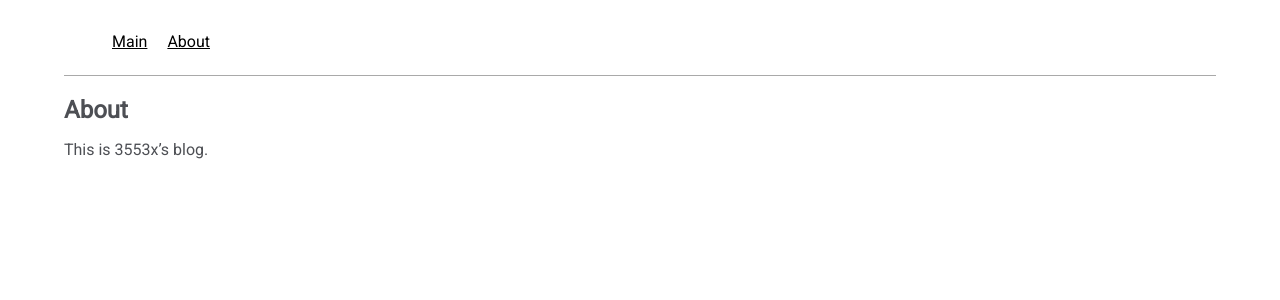
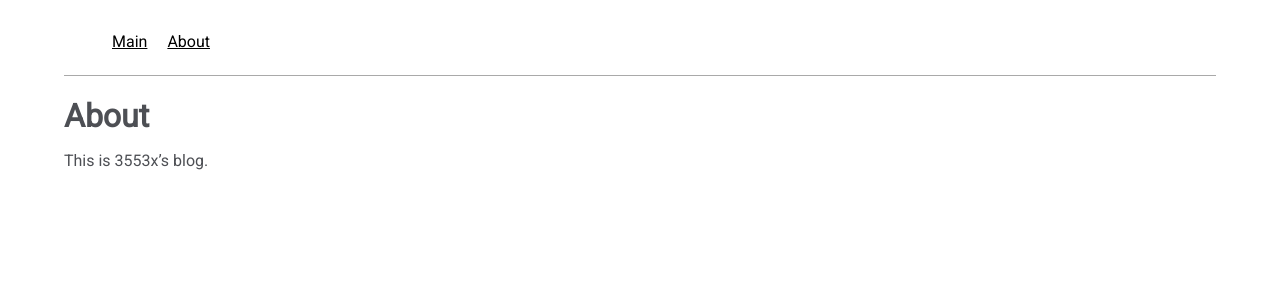
Before and after one commit to 3553x/3553x.github.io, a Jekyll site: the page built from about.md, in a window 1280 px wide. Shown: the top 300 px of the page. Built offline with Jekyll 4.4.1, drawn with Linux system fonts in a browser that asks for light colours.

Commit message:
Add layout for normal pages and add schema

```diff
--- /dev/null
+++ b/_layouts/page.html
@@ -0,0 +1,9 @@
+---
+layout: default
+---
+  <header>
+    <h1 class="post_title">{{ page.title }}</h1>
+  </header>
+  <main>
+  {{ content }}
+  </main>
--- a/_layouts/post.html
+++ b/_layouts/post.html
@@ -2,14 +2,14 @@
 layout: default
 ---
 
-<article>
+<article itemscope itemtype="http://schema.org/BlogPosting">
   <header>
-    <h1 class="post_title">{{ page.title }}</h1>
+    <h1 class="post_title" itemprop="name headline">{{ page.title }}</h1>
     {%- if page.date -%}
-    <span>Last updated: {{ page.date | date: site.date_format }}</span>
+    <span itemprop="datePublished">Last updated: {{ page.date | date: site.date_format }}</span>
     {%- endif -%}
   </header>
-  <main>
+  <main itemprop="articleBody">
   {{ content }}
   </main>
 </article>
```
Also changed, not shown: about.md (+1 -1 lines).
